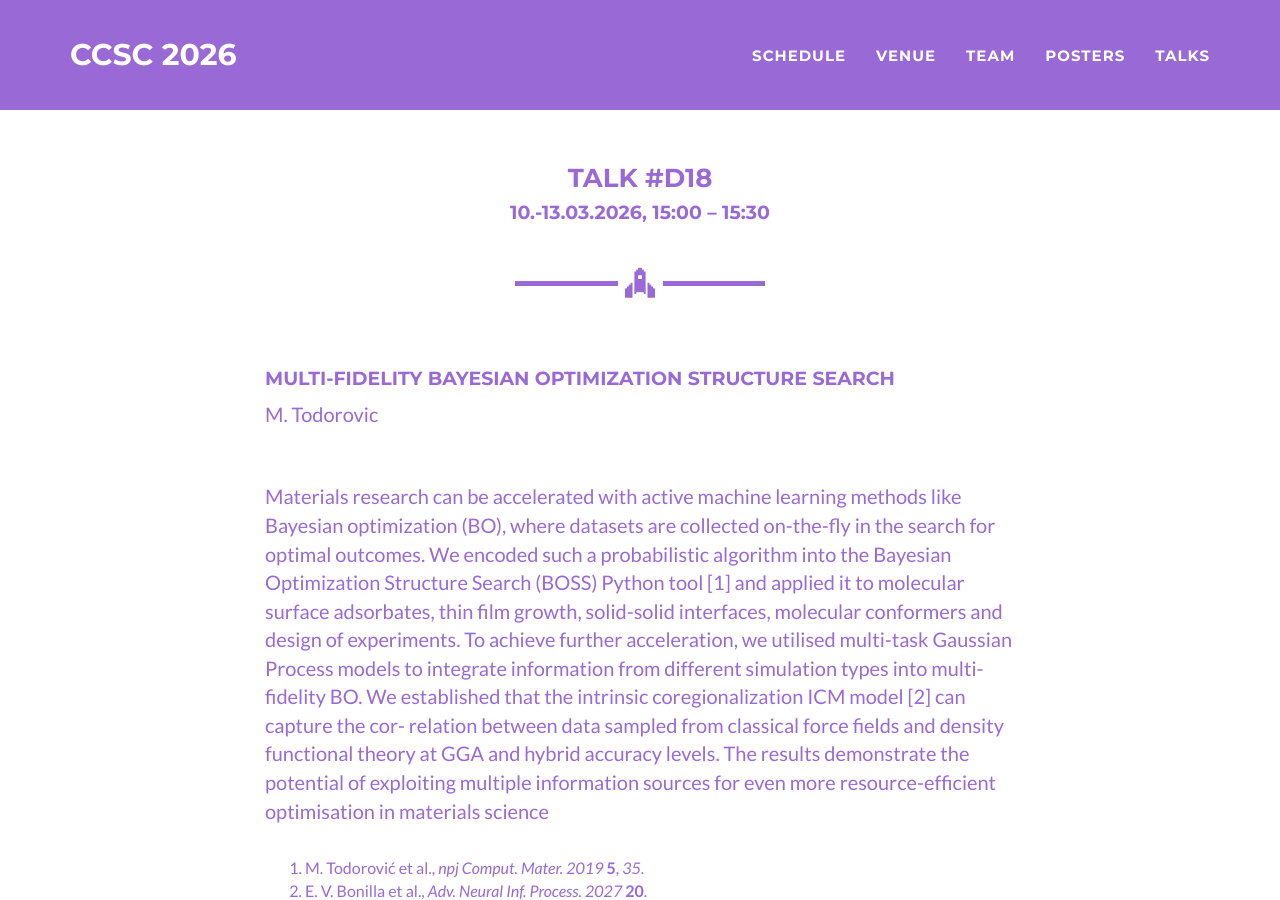
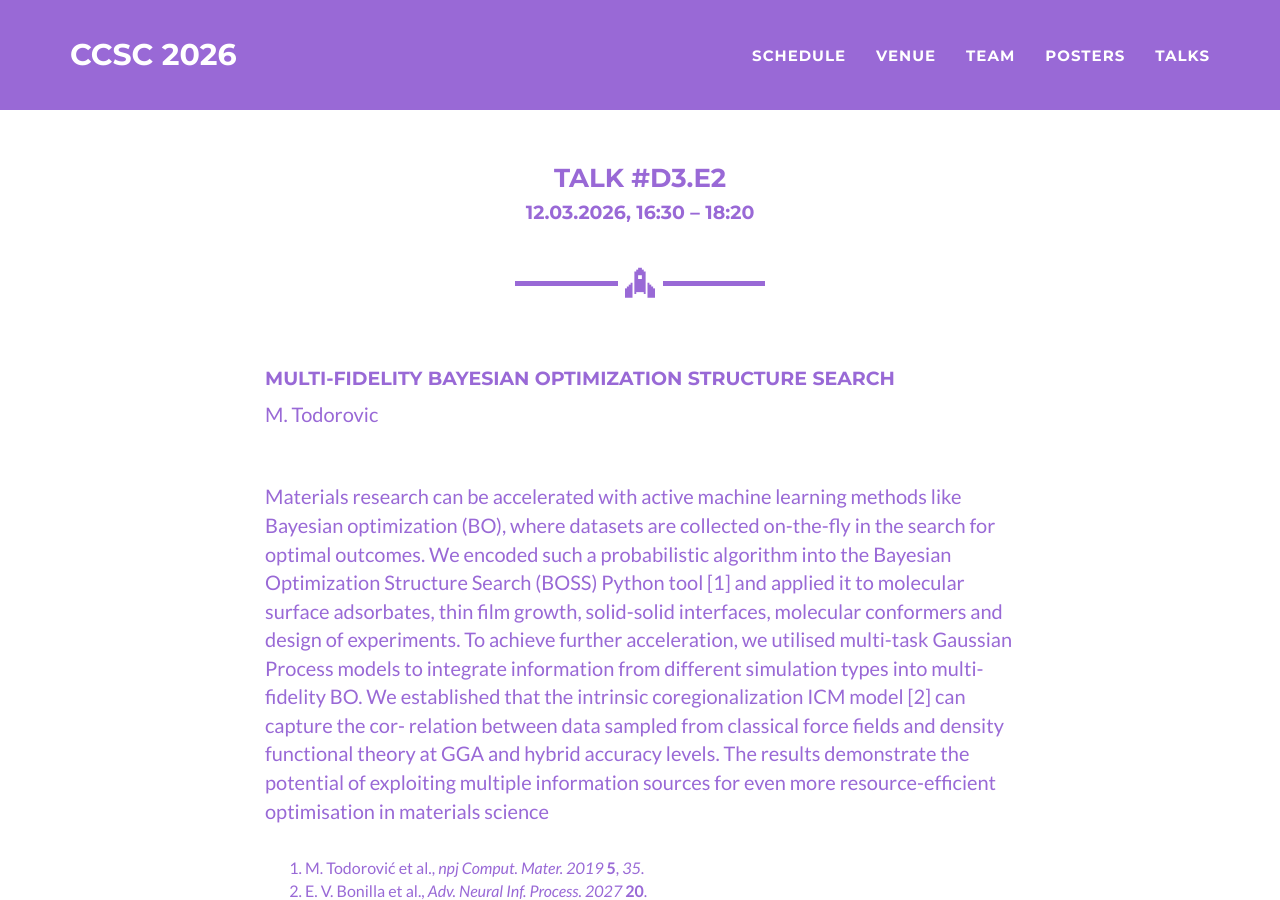
Before and after one commit to ccsc2026/ccsc2026.github.io, a Jekyll site: the page built from talks/todorovic.md, in a window 1280 px wide and 900 px high. Built offline with Jekyll 4.4.1, drawn with Linux system fonts in a browser that asks for light colours.

Commit message:
Update talk number and time for Prof. Todorovic

```diff
--- a/talks/todorovic.md
+++ b/talks/todorovic.md
@@ -1,8 +1,8 @@
 ---
 layout: talkpage
 categories: [comms]
-talknumber: D18
-talktime: '10.-13.03.2026, 15:00 – 15:30'
+talknumber: D3.E2
+talktime: '12.03.2026, 16:30 – 18:20'
 speaker: Prof. Dr. Milica Todorovic
 img: 'Todorovic, Milica.png'
 location: 'University of Turku · Department of Mechanical and Materials Engineering · Turku (FI) '
```
